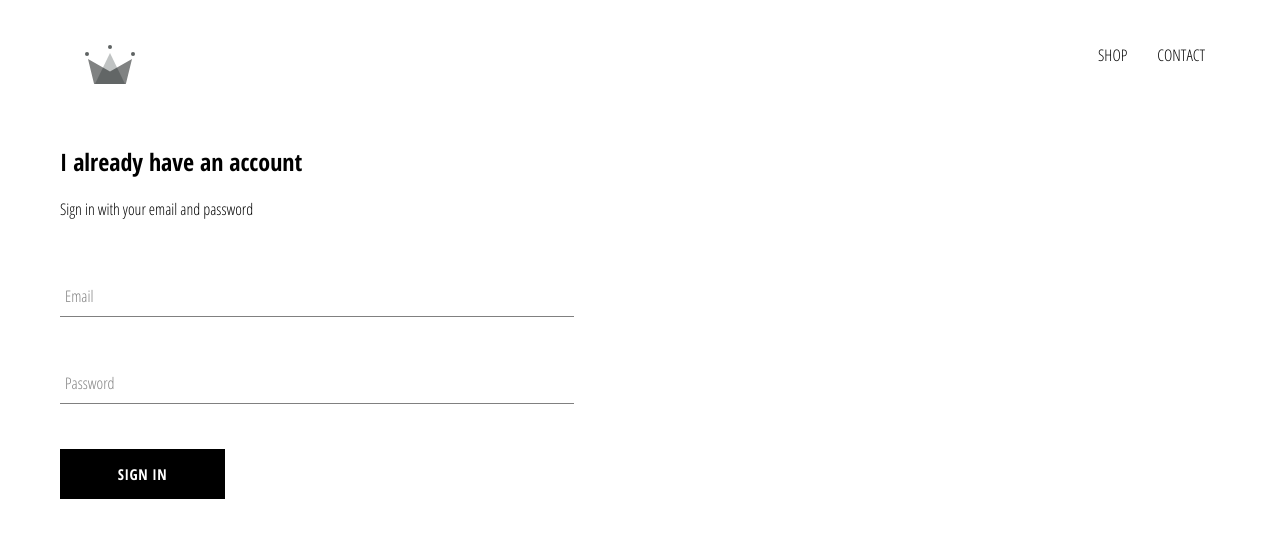
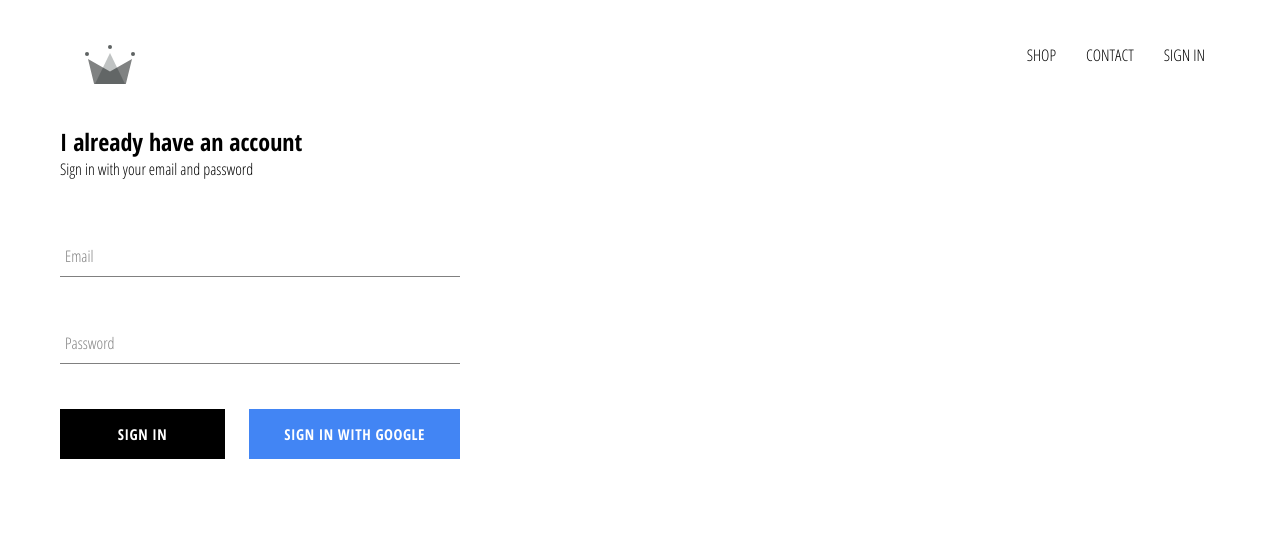
Before and after one commit to andyosei12/react-clothing, a React (Create React App) app: page /signin in a window 1280 px wide. Shown: the top 538 px of the page. Built offline with nearby package versions, Linux system fonts and the light colour scheme; no server answers.

Commit message:
google sign in with firebase (#7)

```diff
--- a/package.json
+++ b/package.json
@@ -6,6 +6,7 @@
     "@testing-library/jest-dom": "^5.11.4",
     "@testing-library/react": "^11.1.0",
     "@testing-library/user-event": "^12.1.10",
+    "firebase": "^9.5.0",
     "node-sass": "^6.0.1",
     "react": "^17.0.2",
     "react-dom": "^17.0.2",
--- a/src/App.js
+++ b/src/App.js
@@ -1,5 +1,6 @@
 import React from "react";
 import { Route, Switch } from "react-router-dom";
+import { auth } from "./firebase/firebase.utils";
 import "./App.css";
 
 // info: Components and Pages Import
@@ -8,10 +9,32 @@
 import Signin from "./pages/signin/Signin.page";
 import Header from "./components/header/Header";
 
-function App() {
+class App extends React.Component {
+  constructor() {
+    super();
+
+    this.state = {
+      currentUser: null,
+    };
+  }
+
+  unsubscribeFromAuth = null;
+
+  componentDidMount() {
+    this.unsubscribeFromAuth = auth.onAuthStateChanged((user) => {
+      this.setState({ currentUser: user });
+      console.log(user);
+    });
+  }
+
+  componentWillUnmount() {
+    this.unsubscribeFromAuth();
+  }
+
+  render() {
     return (
       <>
-      <Header />
+        <Header currentUser={this.state.currentUser} />
         <Switch>
           <Route exact path="/" component={Homepage} />
           <Route path="/shop" component={Shop} />
@@ -20,5 +43,6 @@
       </>
     );
   }
+}
 
 export default App;
--- a/src/components/custom-button/CustomButton.js
+++ b/src/components/custom-button/CustomButton.js
@@ -1,8 +1,11 @@
 import "./CustomButton.styles.scss";
 
-const CustomButton = ({ children, ...otherProps }) => {
+const CustomButton = ({ children, isGoogleSignIn, ...otherProps }) => {
   return (
-    <button className="custom-button" {...otherProps}>
+    <button
+      className={`${isGoogleSignIn ? "google-sign-in" : ""} custom-button`}
+      {...otherProps}
+    >
       {children}
     </button>
   );
--- a/src/components/custom-button/CustomButton.styles.scss
+++ b/src/components/custom-button/CustomButton.styles.scss
@@ -19,4 +19,14 @@
     color: black;
     border: 1px solid black;
   }
+
+  &.google-sign-in {
+    background-color: #4285f4;
+    color: white;
+
+    &:hover {
+      background-color: #357ae8;
+      border: none;
+    }
+  }
 }
--- a/src/components/header/Header.js
+++ b/src/components/header/Header.js
@@ -1,9 +1,10 @@
 import "./Header.styles.scss";
 import { Link, NavLink } from "react-router-dom";
+import { auth } from "../../firebase/firebase.utils";
 
 import { ReactComponent as Logo } from "../../assets/crown.svg";
 
-const Header = () => {
+const Header = ({ currentUser }) => {
   return (
     <div className="header">
       <Link className="logo-container" to="/">
@@ -16,6 +17,15 @@
         <NavLink className="option" to="/shop">
           contact
         </NavLink>
+        {currentUser ? (
+          <div className="option" onClick={() => auth.signOut()}>
+            Sign out
+          </div>
+        ) : (
+          <NavLink to="/signin" className="option">
+            Sign in
+          </NavLink>
+        )}
       </div>
     </div>
   );
--- a/src/components/header/Header.styles.scss
+++ b/src/components/header/Header.styles.scss
@@ -21,6 +21,7 @@
     .option {
       padding: 10px 15px;
       text-transform: uppercase;
+      cursor: pointer;
     }
   }
 }
--- a/src/components/sign-in/Sign-in.js
+++ b/src/components/sign-in/Sign-in.js
@@ -1,6 +1,8 @@
 import { Component } from "react";
 import FormInput from "../form-input/FormInput";
 import CustomButton from "../custom-button/CustomButton";
+
+import { signInWithGoogle } from "../../firebase/firebase.utils";
 
 import "./Sign-in.styles.scss";
 
@@ -22,7 +24,7 @@
 
   submitFormHandler = (event) => {
     event.preventDefault();
-    console.log(this.state);
+    console.log("hey");
     this.setState({ email: "", password: "" });
   };
 
@@ -51,7 +53,12 @@
             label="Password"
             required
           />
-          <CustomButton type="submit">Sign In</CustomButton>
+          <div className="buttons">
+            <CustomButton type="submit">Sign In</CustomButton>
+            <CustomButton onClick={signInWithGoogle} isGoogleSignIn>
+              Sign In With Google
+            </CustomButton>
+          </div>
         </form>
       </div>
     );
--- a/src/components/sign-in/Sign-in.styles.scss
+++ b/src/components/sign-in/Sign-in.styles.scss
@@ -1,9 +1,14 @@
 .signin {
-  width: 39vw;
+  width: 400px;
   display: flex;
   flex-direction: column;
 
   .title {
     margin-block: 10px;
   }
+
+  .buttons {
+    display: flex;
+    justify-content: space-between;
+  }
 }
--- /dev/null
+++ b/src/firebase/firebase.utils.js
@@ -0,0 +1,38 @@
+import { initializeApp } from "firebase/app";
+// import {getFireStore} from 'firebase/firestore';
+import { GoogleAuthProvider, getAuth, signInWithPopup } from "firebase/auth";
+
+const config = {
+  apiKey: "AIzaSyCp9E4wZei4L5cY4AoeqSjakvGJexC1PqM",
+  authDomain: "crwnclothin.firebaseapp.com",
+  projectId: "crwnclothin",
+  storageBucket: "crwnclothin.appspot.com",
+  messagingSenderId: "212079875680",
+  appId: "1:212079875680:web:ebed3a5ed74be12ac45505",
+};
+
+initializeApp(config);
+const provider = new GoogleAuthProvider();
+
+provider.setCustomParameters({ prompt: "select_account" });
+
+export const auth = getAuth();
+export const signInWithGoogle = () => signInWithPopup(auth, provider);
+//   .then((result) => {
+//     // This gives you a Google Access Token. You can use it to access the Google API.
+//     const credential = GoogleAuthProvider.credentialFromResult(result);
+//     const token = credential.accessToken;
+//     // The signed-in user info.
+//     const user = result.user;
+//     // ...
+//   })
+//   .catch((error) => {
+//     // Handle Errors here.
+//     const errorCode = error.code;
+//     const errorMessage = error.message;
+//     // The email of the user's account used.
+//     const email = error.email;
+//     // The AuthCredential type that was used.
+//     const credential = GoogleAuthProvider.credentialFromError(error);
+//     // ...
+//   });
--- a/src/index.css
+++ b/src/index.css
@@ -1,13 +1,19 @@
+* {
+  margin: 0;
+  padding: 0;
+  box-sizing: border-box;
+}
+
 body {
   margin: 0;
-  font-family: -apple-system, BlinkMacSystemFont, 'Segoe UI', 'Roboto', 'Oxygen',
-    'Ubuntu', 'Cantarell', 'Fira Sans', 'Droid Sans', 'Helvetica Neue',
+  font-family: -apple-system, BlinkMacSystemFont, "Segoe UI", "Roboto", "Oxygen",
+    "Ubuntu", "Cantarell", "Fira Sans", "Droid Sans", "Helvetica Neue",
     sans-serif;
   -webkit-font-smoothing: antialiased;
   -moz-osx-font-smoothing: grayscale;
 }
 
 code {
-  font-family: source-code-pro, Menlo, Monaco, Consolas, 'Courier New',
+  font-family: source-code-pro, Menlo, Monaco, Consolas, "Courier New",
     monospace;
 }
```
Also changed, not shown: src/firebase/_firebase.utils.js (added, +24 -0 lines), 1 other file (tests, documents, lock files or other folders). Lines whose indentation alone changed are shown as unchanged.
